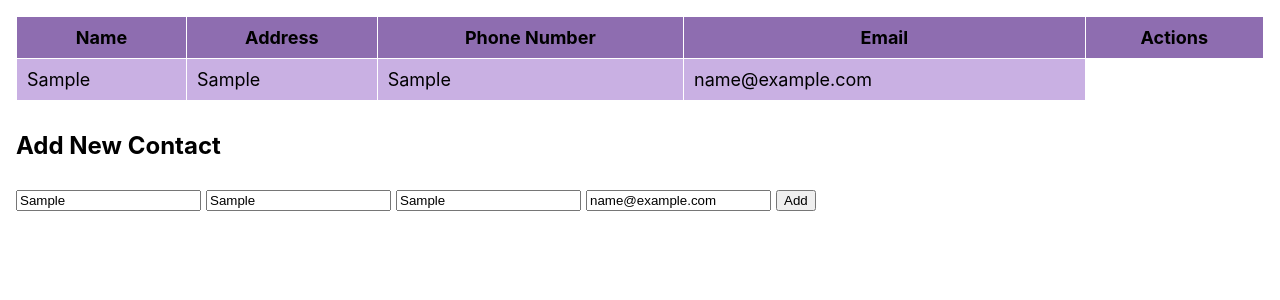
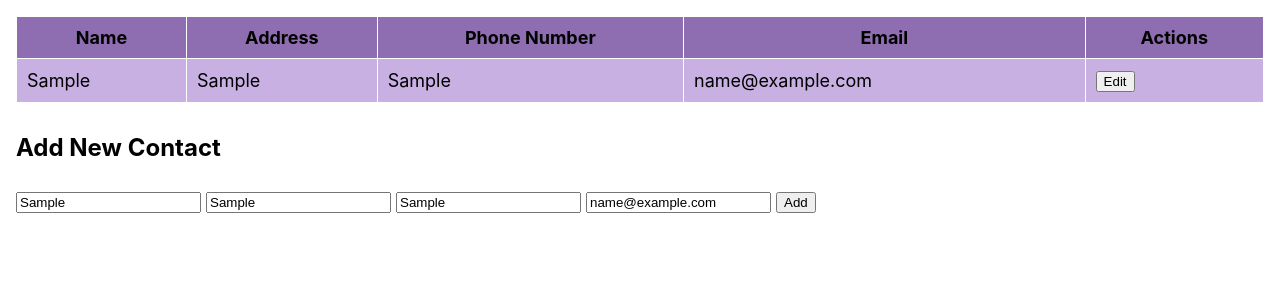
Before and after one commit to vvynz/contactlist, a React (Create React App) app: page / in a window 1280 px wide. Both pictures are taken after typing "Sample", "Sample", "Sample", "name@example.com" into the empty fields and a click on the button "Add". Shown: the top 300 px of the page. Built offline with nearby package versions, Linux system fonts and the light colour scheme.

Commit message:
Create a button and pass the handleEditClick to it in the ReadOnlyRow component

```diff
--- a/src/App.js
+++ b/src/App.js
@@ -8,7 +8,7 @@ import EditableRow from "./Components/EditableRow";
 
 function App() {
   const [contacts, setContacts] = useState([]);
-  const [editContactID, setEditContactID] = useState(1);
+  const [editContactID, setEditContactID] = useState(null);
   const [formData, setFormData] = useState({
     fullName: "",
     address: "",
--- a/src/Components/ReadOnlyRow.js
+++ b/src/Components/ReadOnlyRow.js
@@ -5,6 +5,11 @@ export default function ReadOnlyRow({ contact, handleEditClick }) {
       <td>{contact.address}</td>
       <td>{contact.number}</td>
       <td>{contact.email}</td>
+      <td>
+        <button type="button" onClick={(e) => handleEditClick(e, contact)}>
+          Edit
+        </button>
+      </td>
     </tr>
   );
 }
```
